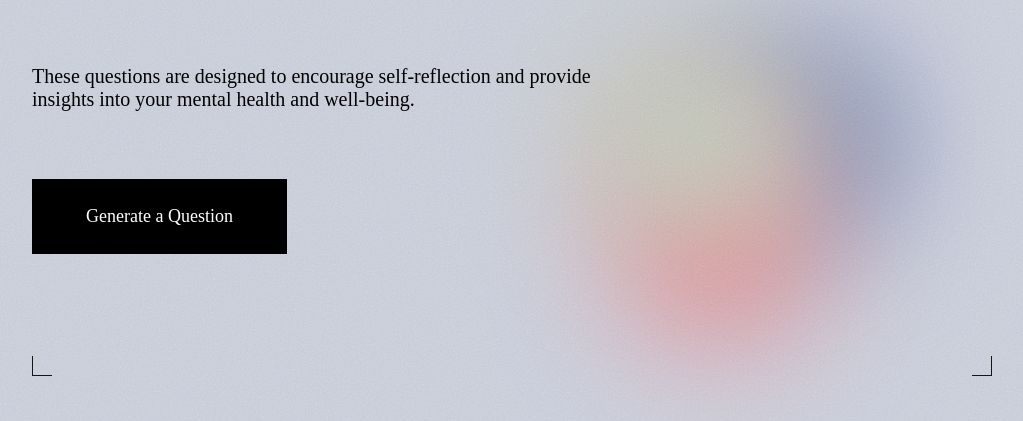
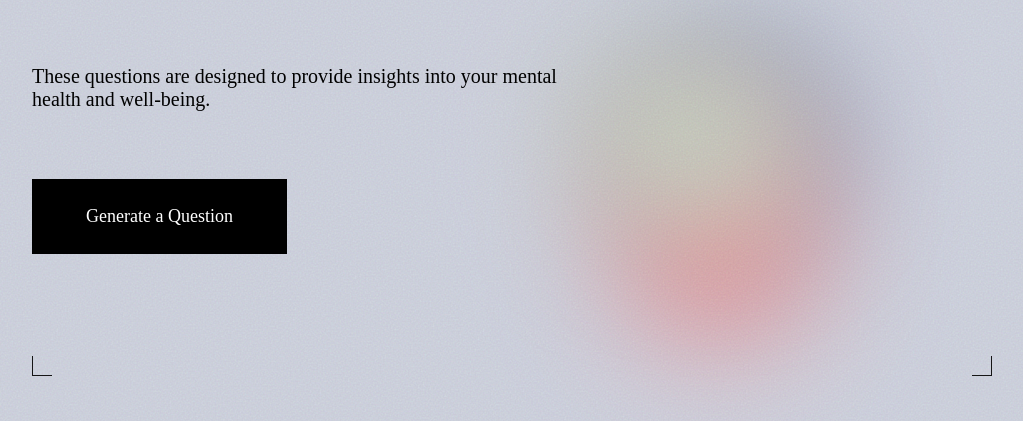
Before and after one commit to vladazachem/Codecademy_Question-of-the-Day, a plain HTML site: page index.html in a window 1280 px wide. Shown: the part 294-715 px from the top of the page, without its empty margins (128-1151 px from the left). Drawn offline with Linux system fonts and the light colour scheme; a web font is replaced by a local one.

Commit message:
Edit html start text

```diff
--- a/index.html
+++ b/index.html
@@ -12,7 +12,7 @@
 <div class="hero">
   <div class="hero-text">
     <h1>Question of the Day</h1>
-    <p id="questions">These questions are designed to encourage self-reflection and provide insights into your mental health and well-being.</p>
+    <p id="questions">These questions are designed to provide insights into your mental health and well-being.</p>
     <div class="buttons">
       <button class="button" id="generate" onClick="newQuestion()">Generate a Question </button>
     </div>
```
